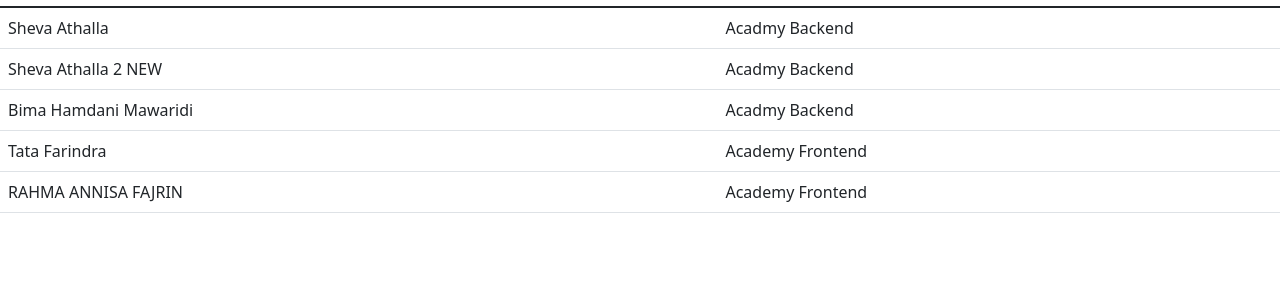
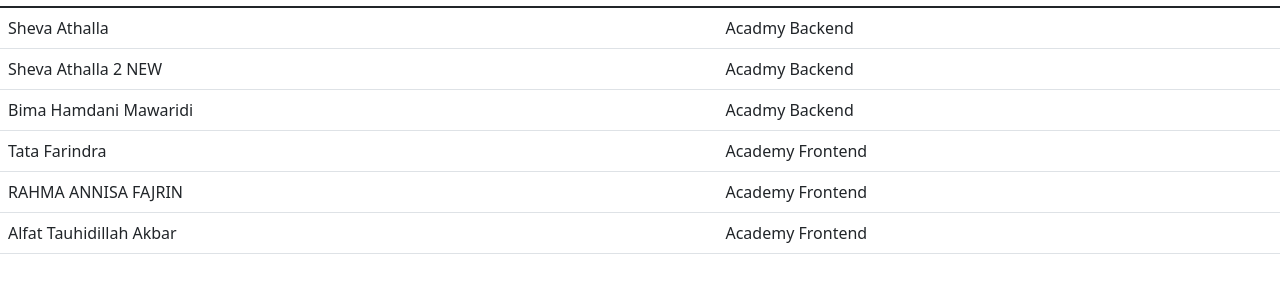
Before and after one commit to weboendercommunity/git-training, a plain HTML site: page index.html in a window 1280 px wide. Shown: the part 90-372 px from the top of the page. Drawn offline with nearby package versions, Linux system fonts and the light colour scheme.

Commit message:
menambah nama

```diff
--- a/index.html
+++ b/index.html
@@ -59,6 +59,14 @@
                     Academy Frontend
                 </td>
             </tr>
+            <tr>
+                <td>
+                    Alfat Tauhidillah Akbar
+                </td>
+                <td>
+                    Academy Frontend
+                </td>
+            </tr>
         </tbody>
     </table>
     <script src="https://cdn.jsdelivr.net/npm/bootstrap@5.1.1/dist/js/bootstrap.bundle.min.js" integrity="sha384-/bQdsTh/da6pkI1MST/rWKFNjaCP5gBSY4sEBT38Q/9RBh9AH40zEOg7Hlq2THRZ" crossorigin="anonymous"></script>
```
